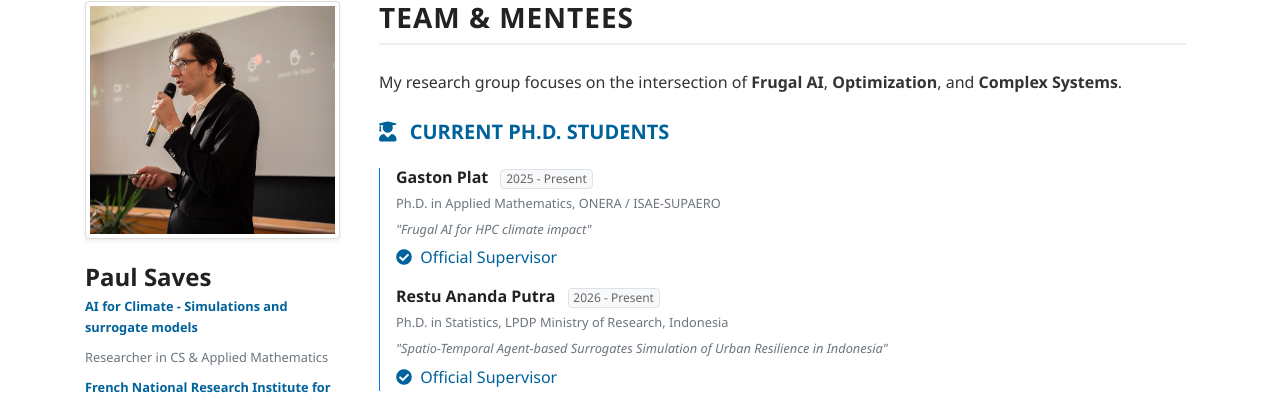
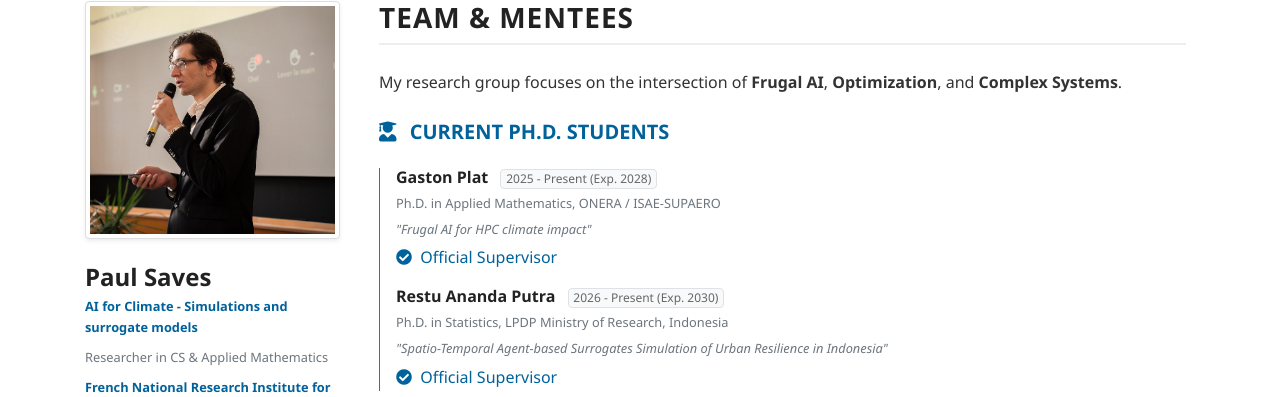
Before and after one commit to Paul-Saves/Paul-Saves.github.io, a Jekyll site: the page built from _pages/team.md, in a window 1280 px wide and 900 px high. Shown: the part 125-522 px from the top of the window. Built offline with Jekyll 4.4.1, drawn with Linux system fonts in a browser that asks for light colours; a style sheet for code colours, icons or effects is not loaded.

Commit message:
add xpt dates

```diff
--- a/_pages/team.md
+++ b/_pages/team.md
@@ -15,13 +15,13 @@ title: Team & Mentees
       <div class="pl-3 border-left border-primary">
         <ul class="list-unstyled mb-4">
           <li class="mb-3">
-            <h3 class="h6 font-weight-bold mb-1">Gaston Plat <span class="badge badge-light border font-weight-normal ml-2">2025 - Present</span></h3>
+            <h3 class="h6 font-weight-bold mb-1">Gaston Plat <span class="badge badge-light border font-weight-normal ml-2">2025 - Present (Exp. 2028)</span></h3>
             <p class="small text-secondary mb-1">Ph.D. in Applied Mathematics, ONERA / ISAE-SUPAERO</p>
             <p class="small text-muted mb-1"><em>"Frugal AI for HPC climate impact"</em></p>
             <p class="x-small text-primary mb-0"><i class="fas fa-check-circle mr-1"></i> Official Supervisor</p>
           </li>
           <li class="mb-3">
-            <h3 class="h6 font-weight-bold mb-1">Restu Ananda Putra <span class="badge badge-light border font-weight-normal ml-2">2026 - Present</span></h3>
+            <h3 class="h6 font-weight-bold mb-1">Restu Ananda Putra <span class="badge badge-light border font-weight-normal ml-2">2026 - Present (Exp. 2030) </span></h3>
             <p class="small text-secondary mb-1">Ph.D. in Statistics, LPDP Ministry of Research, Indonesia</p>
             <p class="small text-muted mb-1"><em>"Spatio-Temporal Agent-based Surrogates Simulation of Urban Resilience in Indonesia"</em></p>
             <p class="x-small text-primary mb-0"><i class="fas fa-check-circle mr-1"></i> Official Supervisor</p>
```
